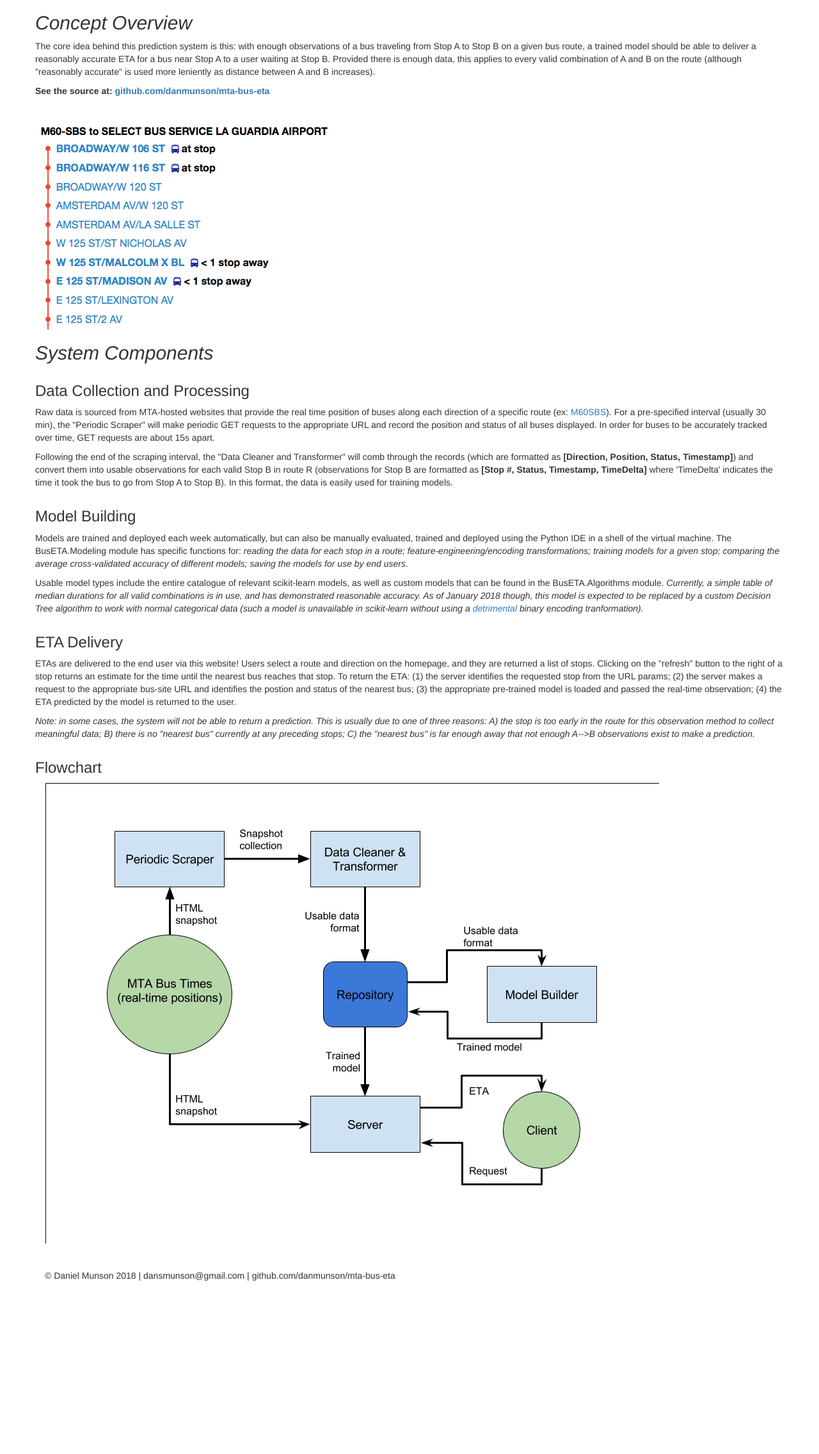
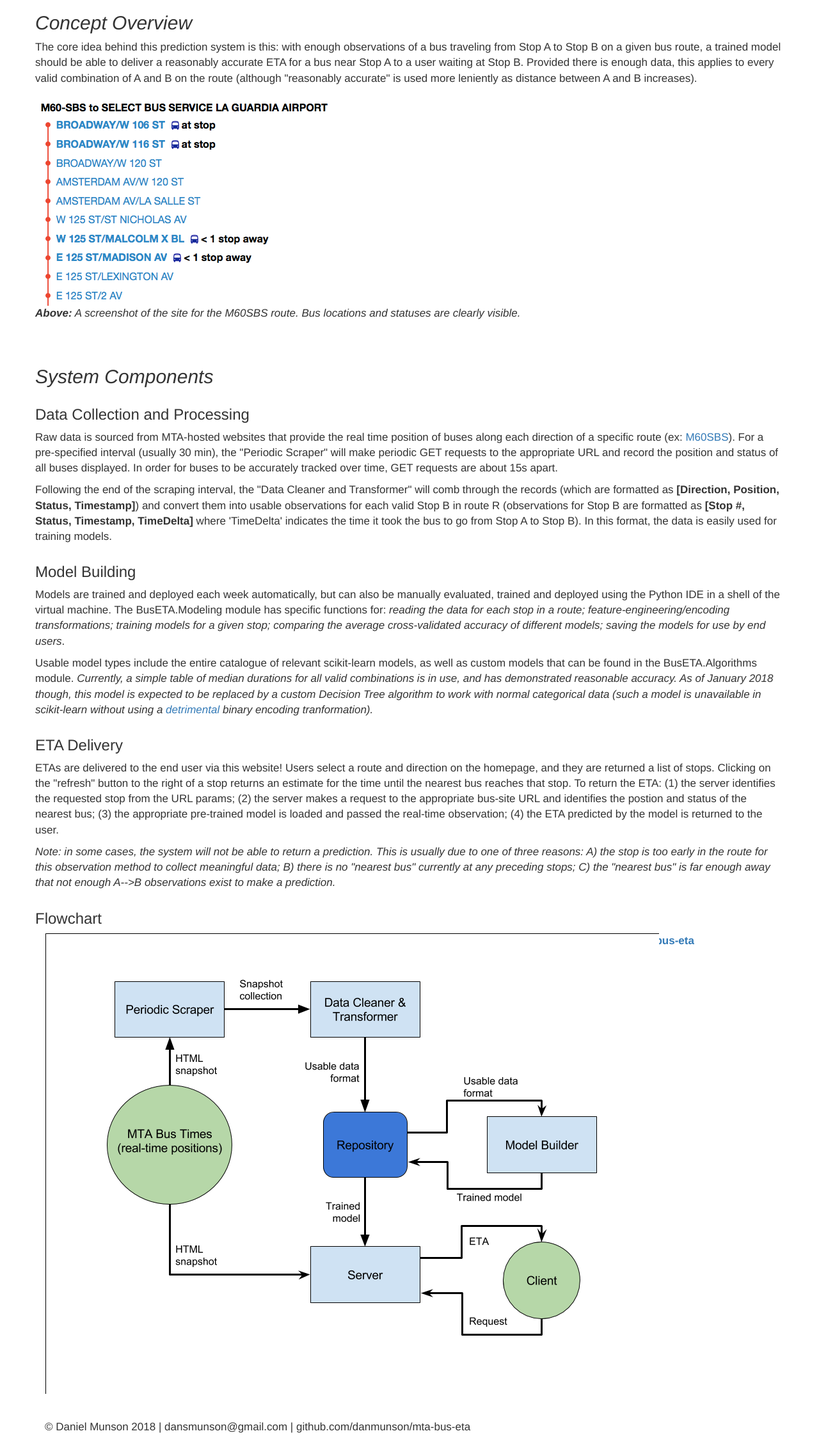
Before and after one commit to danmunson/mta-bus-eta, a Flask app: page /about in a window 1280 px wide. Shown: the part 51-2324 px from the top of the page at 64% size. Before the commit the page ends 2053 px from the top, so only its background shows below. Run offline with Flask 2, Linux system fonts and the light colour scheme; parts of the project's set-up code (start-up, migrations or seed data) failed here and were passed over; some libraries are stand-ins or nearby versions.

Commit message:
aesthetics and descriptions

```diff
--- a/static/css/main.css
+++ b/static/css/main.css
@@ -1,4 +1,7 @@
 
+p {
+  font-size:17px;
+}
 
 /* ==========================================================================
    Author's custom styles
--- a/templates/about.html
+++ b/templates/about.html
@@ -65,10 +65,11 @@
           applies to every valid combination of A and B on the route (although "reasonably accurate" is used
           more leniently as distance between A and B increases).
         </p>
-        <p><b>See the source at: <a href="github.com/danmunson/mta-bus-eta">github.com/danmunson/mta-bus-eta</a></b></p>
-        <br>
         <img src="{{ url_for('static', filename='m60_screenshot.png')}}"/>
+        <p><i><b>Above:</b> A screenshot of the site for the M60SBS route. Bus locations and statuses are clearly visible.</i></p>
       </div>
+      <br>
+      <br>
       <div class='row'>
         <h2><i>System Components</i></h2>
       </div>
@@ -119,6 +120,7 @@
         <div class="col-md-6">
             <img src="{{ url_for('static', filename='flowchart.png')}}"/>
         </div>
+        <p><b>See the source at: <a href="github.com/danmunson/mta-bus-eta">github.com/danmunson/mta-bus-eta</a></b></p>
       </div>
       <br>
       <br>
```
